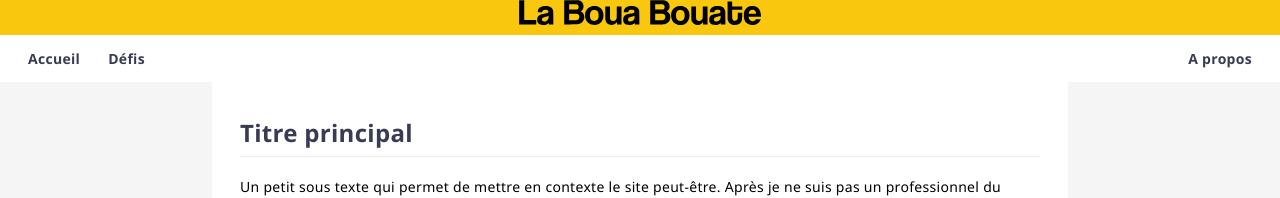
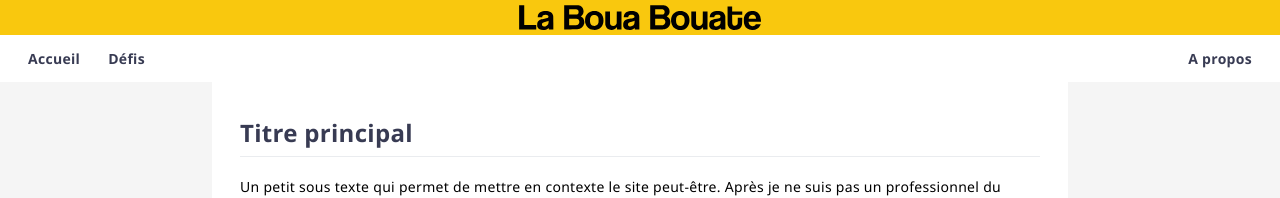
Before and after one commit to leobouard/leobouard.github.io, a Jekyll site: the page built from index.md, in a window 1280 px wide. Shown: the top 198 px of the page. Built offline with Jekyll 4.4.1, drawn with Linux system fonts in a browser that asks for light colours; our own code applies the rules of GitHub Pages for plain Markdown files.

Commit message:
Update style.scss

```diff
--- a/assets/css/style.scss
+++ b/assets/css/style.scss
@@ -36,10 +36,10 @@ header {
     background-color: #f9c80e;
     display: flex;
     justify-content: center;
-    height: 35px;
 
     img {
         height: 25px;
+        margin: 5px;
     }
 }
 
```
